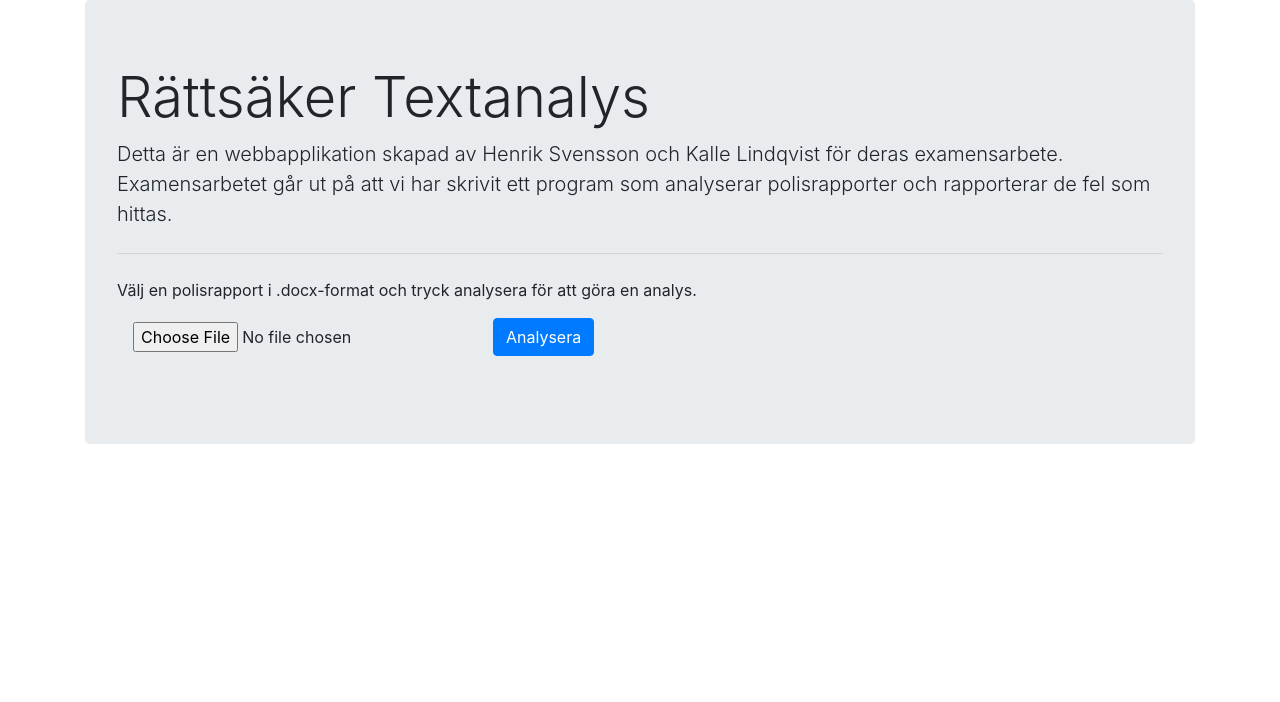
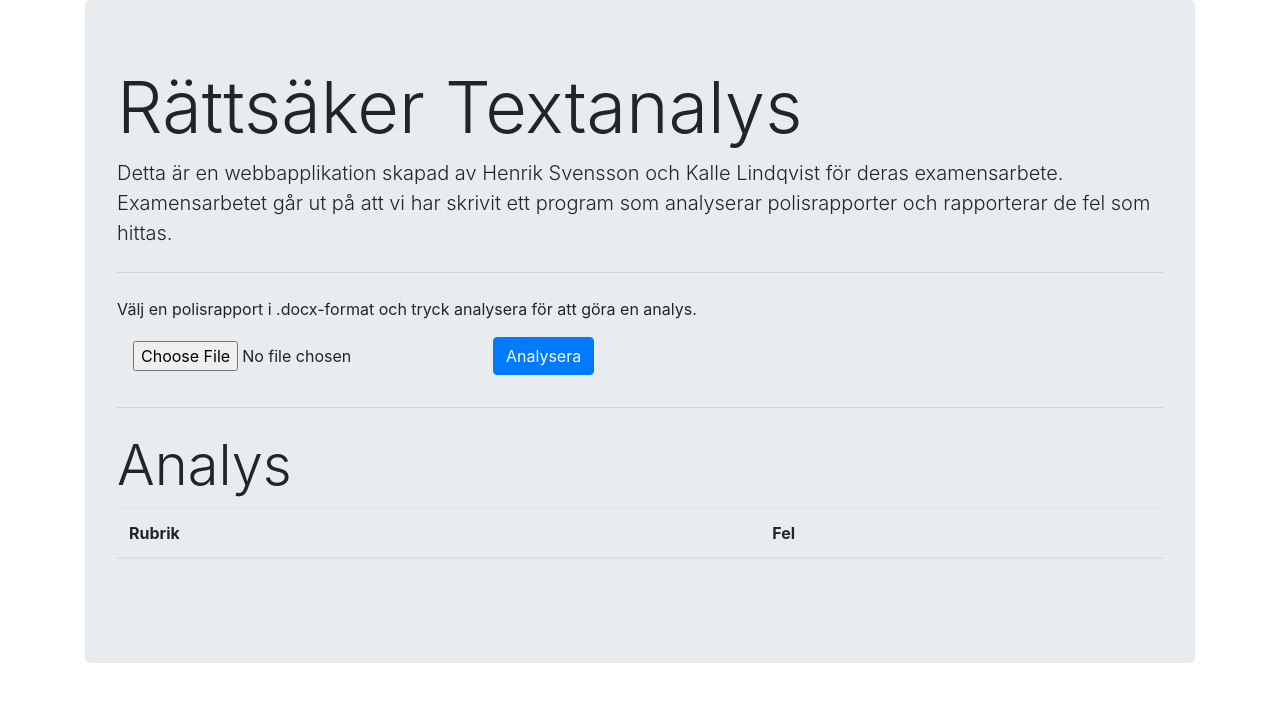
Before and after one commit to ellakk/textanalys, a Flask app: page / in a window 1280 px wide. Shown: the top 702 px of the page. Run offline with Flask 2, Linux system fonts and the light colour scheme; lists and menus that the app fills with data are empty; some libraries are stand-ins or nearby versions.

Commit message:
Make webbapp use the new API format

```diff
--- a/static/script.js
+++ b/static/script.js
@@ -1,7 +1,23 @@
 // Declare globals to satisfy standardJS
-/* global XMLHttpRequest FormData alert */
+/* global XMLHttpRequest FormData alert $ */
 
 window.addEventListener('load', () => {
+  const processData = (JSONdata) => {
+    var data = JSON.parse(JSONdata)
+    var table = $('#analysisTable')
+    var tableCaption = $('#analysisTableCaption')
+
+    // Clear the table
+    table.find('tbody tr').remove()
+
+    if (data.data) {
+      data.data.forEach((row) => {
+        table.append('<tr><td>' + (row.headline ? row.headline : 'Ingen') + '</td><td>' + row.message + '</td></tr>')
+      })
+    }
+    tableCaption.text(data.message)
+  }
+
   const sendData = () => {
     var XHR = new XMLHttpRequest()
 
@@ -11,6 +27,7 @@ window.addEventListener('load', () => {
     // Define what happens on successful data submission
     XHR.addEventListener('load', (event) => {
       alert(event.target.responseText)
+      processData(event.target.responseText)
     })
 
     // Define what happens in case of error
--- a/templates/index.html
+++ b/templates/index.html
@@ -19,7 +19,7 @@
 <body>
   <div class="container">
     <div class="jumbotron">
-      <h1 class="display-4">Rättsäker Textanalys</h1>
+      <h1 class="display-3">Rättsäker Textanalys</h1>
       <p class="lead">Detta är en webbapplikation skapad av Henrik Svensson och
       Kalle Lindqvist för deras examensarbete.
       Examensarbetet går ut på att vi har skrivit ett program som analyserar
@@ -34,7 +34,21 @@
           <button type="submit" class="btn btn-primary mb-2" id="submitButton">Analysera</button>
         </form>
       </p>
+      <hr class="my-4">
+      <h2 class="display-4">Analys</h2>
+      <table class="table table-striped" id="analysisTable">
+        <caption id="analysisTableCaption"></caption>
+        <thead>
+          <tr>
+            <th scope="col">Rubrik</th>
+            <th scope="col">Fel</th>
+          </tr>
+        </thead>
+        <tbody>
+        </tbody>
+      </table>
     </div>
+
   </div>
 </body>
 
```
